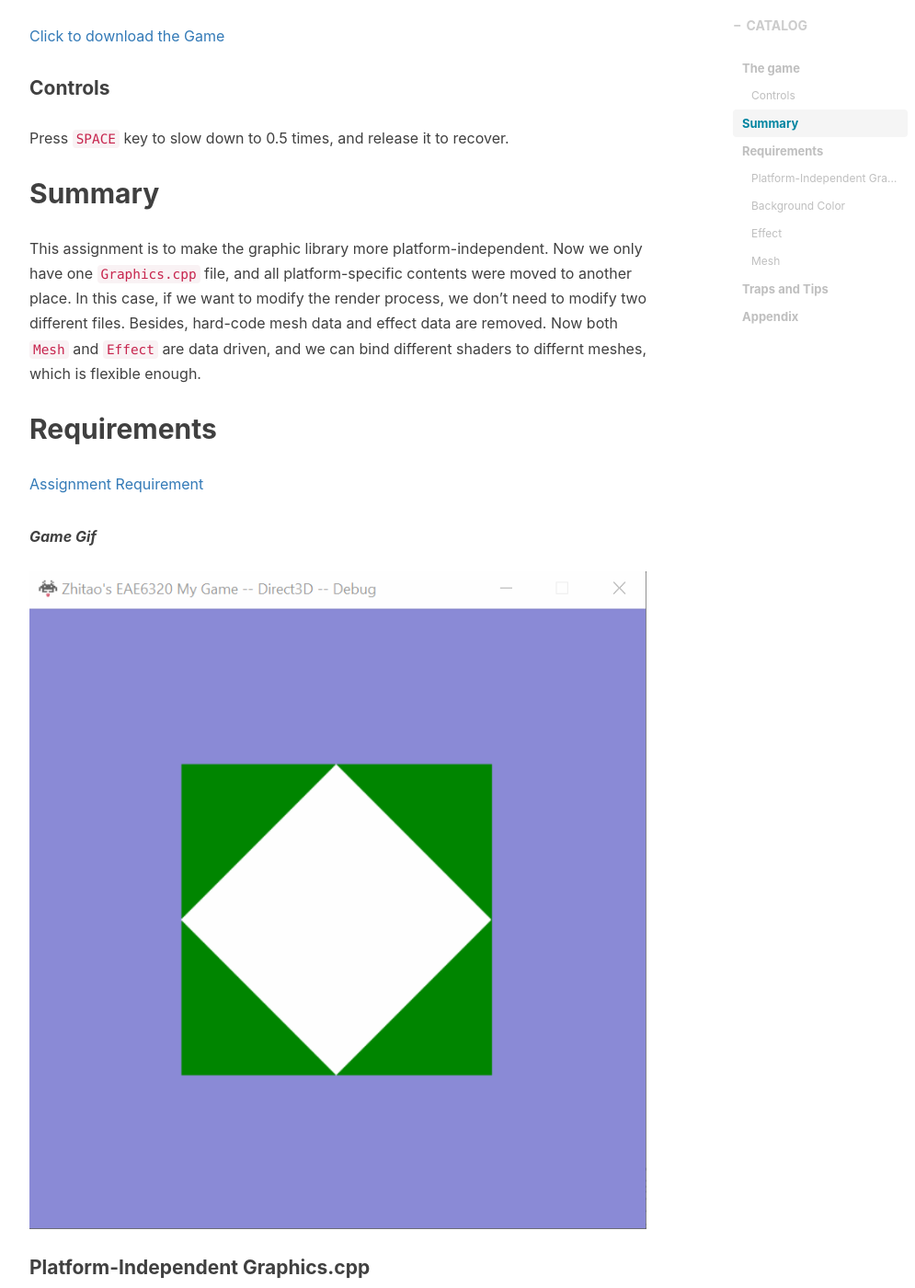
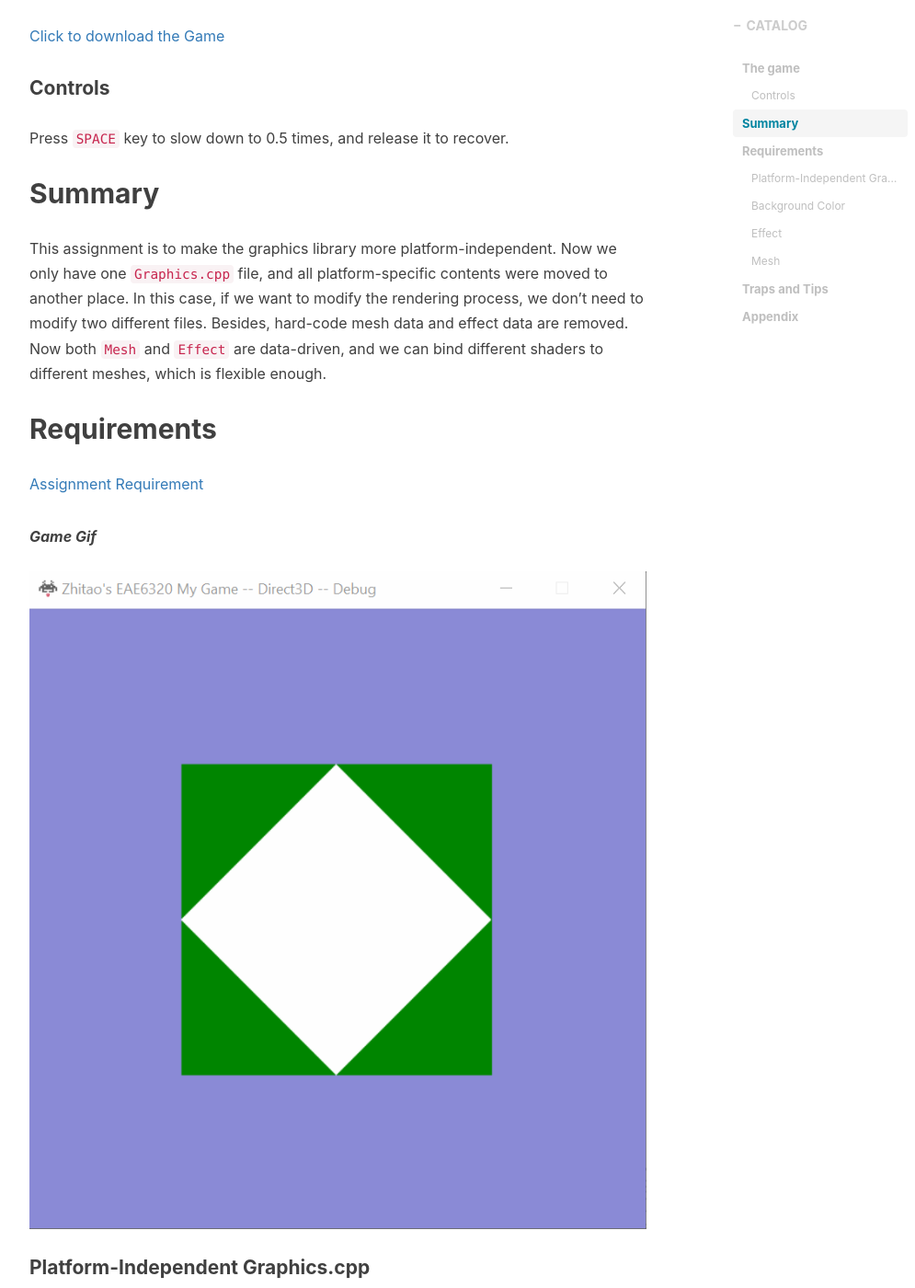
Before and after one commit to Torlyers/Torlyers.github.io, a Jekyll site: the page built from _posts/2018-09-10-write-up-03.markdown, in a window 1280 px wide and 1400 px high, scrolled down 641 px. Shown: the whole window at 92% size, without its empty margins (233-1228 px from the left). Built offline with Jekyll 4.4.1, drawn with Linux system fonts in a browser that asks for light colours; nearby versions of some CDN libraries; comment, search, counter and statistics services are not loaded; some of the changed text lies outside the part shown.

Commit message:
fix some typos

````diff
--- a/_includes/posts/2018-09-10-write-up-03/en.md
+++ b/_includes/posts/2018-09-10-write-up-03/en.md
@@ -6,8 +6,8 @@
 Press `SPACE` key to slow down to 0.5 times, and release it to recover.
 
 ## Summary
-This assignment is to make the graphic library more platform-independent. Now we only have one `Graphics.cpp` file, and all platform-specific contents were moved to another place. In this case, if we want to modify the render process, we don't need to modify two different files.
-Besides, hard-code mesh data and effect data are removed. Now both `Mesh` and `Effect` are data driven, and we can bind different shaders to differnt meshes, which is flexible enough.
+This assignment is to make the graphics library more platform-independent. Now we only have one `Graphics.cpp` file, and all platform-specific contents were moved to another place. In this case, if we want to modify the rendering process, we don't need to modify two different files.
+Besides, hard-code mesh data and effect data are removed. Now both `Mesh` and `Effect` are data-driven, and we can bind different shaders to different meshes, which is flexible enough.
 
 
 ## Requirements
@@ -25,7 +25,7 @@ The key to finish the move is to find the differences between `Graphics.gl.cpp`
 * Swapping buffer is different.
 * And Direct3D views should be released in while cleaning up.
 
-What I did was to move these codes into a differnt namespace called `PlatformHelper`, packing them by interfaces and call these interfaces. The implementations are platform-specific, but they are not in `Graphics.cpp` any more. Here are the interfaces.
+What I did was to move these codes into a different namespace called `PlatformHelper`, packing them by interfaces and call these interfaces. The implementations are platform-specific, but they are not in `Graphics.cpp` any more. Here are the interfaces.
 
 ```c++
 cResult Initialize(const sInitializationParameters& i_initializationParameters);
@@ -35,7 +35,7 @@ void SwapBuffer();
 cResult CleanUp();
 ```
 #### Background Color
-Every frame, the color buffer will be cleared. And we can determine the color of the background. Both OpenGL and Direct3D accept 4 `float` parameters that representing RGBA color channels so that we can change these numbers to change the background color. If we can connect these numbers to system time, we can make an animate.
+Every frame, the color buffer will be cleared. And we can determine the color of the background. Both OpenGL and Direct3D accept 4 `float` parameters that representing RGBA color channels so that we can change these numbers to change the background color. If we can connect these numbers to system time, we can make an animation.
 
 ```c++
 PlatformHelper::ClearColorBuffer(cos(time), cos(time), sin(time));
````
Also changed, not shown: other parts of _includes/posts/2018-09-10-write-up-03/en.md (+1 -1 lines).
